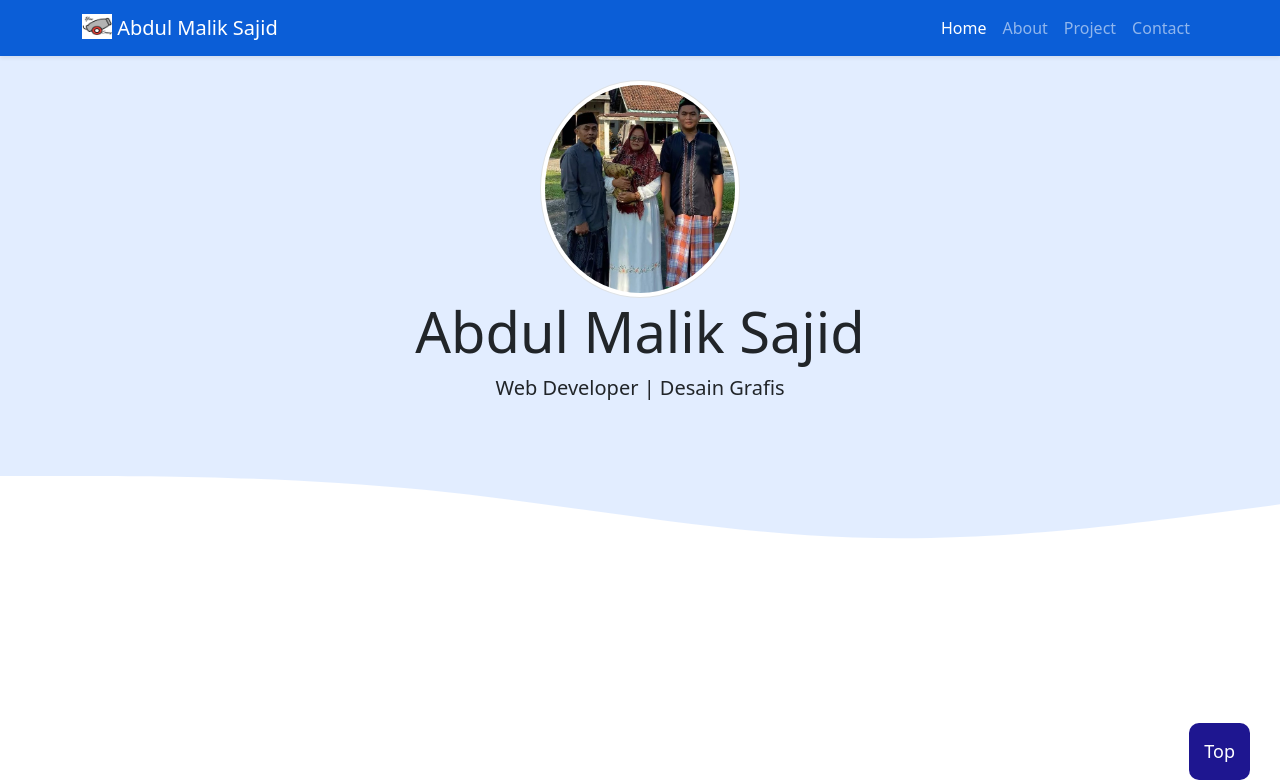
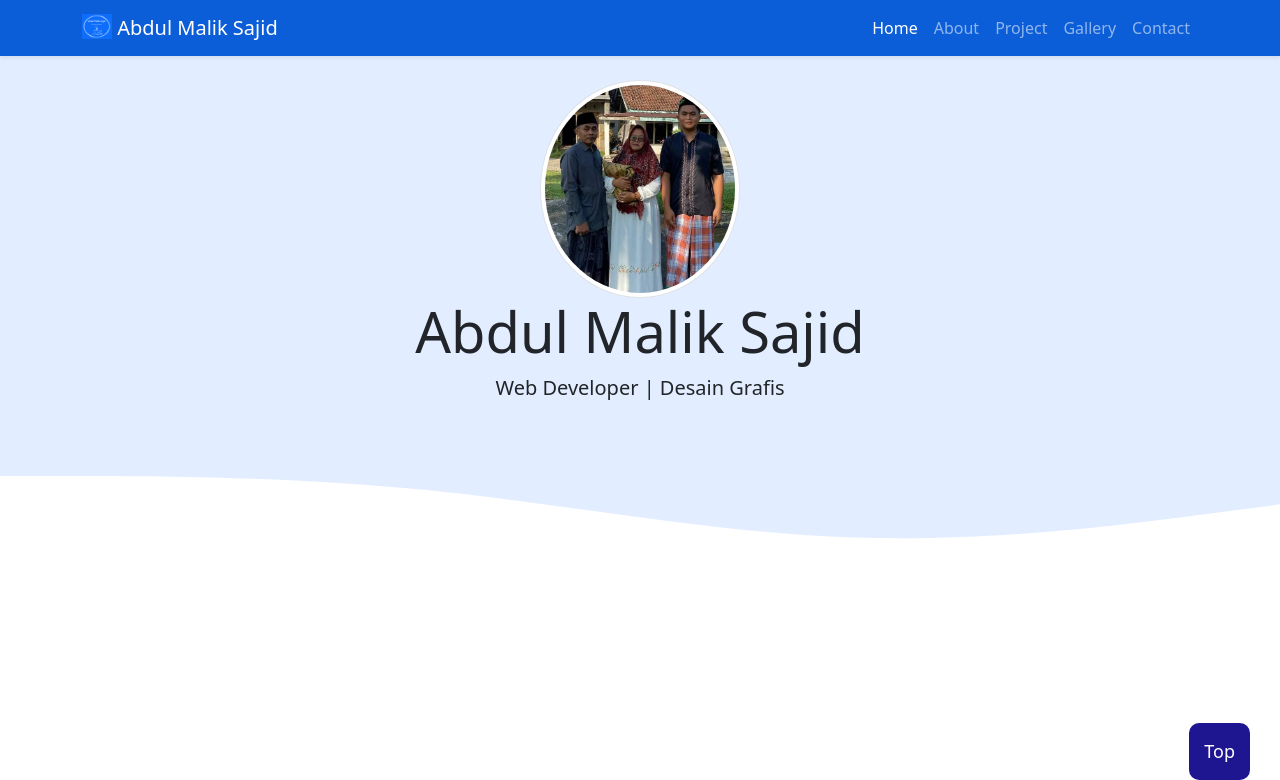
Before and after one commit to abdmaliksajid/abdmaliksajid.github.io, a plain HTML site: page index.html in a window 1280 px wide. Shown: the top 780 px of the page. Drawn offline with nearby package versions, Linux system fonts and the light colour scheme.

Commit message:
Ganti Icon Logo

```diff
--- a/index.html
+++ b/index.html
@@ -55,7 +55,7 @@
     <nav class="navbar navbar-expand-lg navbar-dark shadow-sm btn-primary fixed-top">
       <div class="container">
         <a class="navbar-brand" href="#">
-          <img src="img/hehe.png" alt="" width="30" height="25" class="d-inline-block align-text-top" />
+          <img src="img/malik.png" alt="Logo" width="30" height="25" class="d-inline-block align-text-top" />
           Abdul Malik Sajid
         </a>
         <button class="navbar-toggler" type="button" data-bs-toggle="collapse" data-bs-target="#navbarNav" aria-controls="navbarNav" aria-expanded="false" aria-label="Toggle navigation">
@@ -71,6 +71,9 @@
             </li>
             <li class="nav-item">
               <a class="nav-link" href="#project">Project</a>
+            </li>
+            <li class="nav-item">
+              <a class="nav-link" href="#gallery">Gallery</a>
             </li>
             <li class="nav-item">
               <a class="nav-link" href="#contact">Contact</a>
```
Also changed, not shown: img/malik-logo.png (added), img/malik.png (added).
